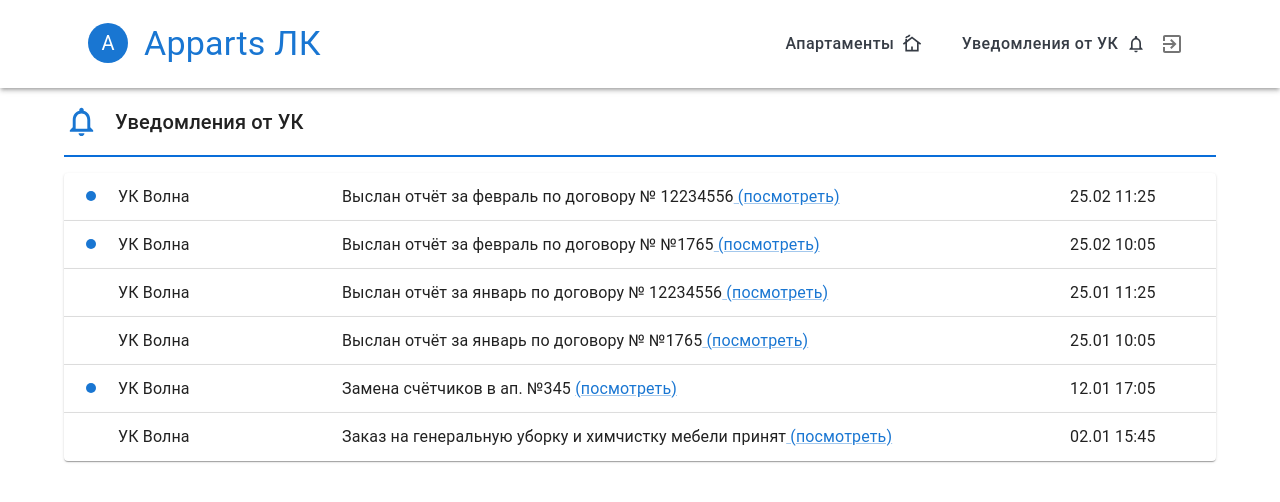
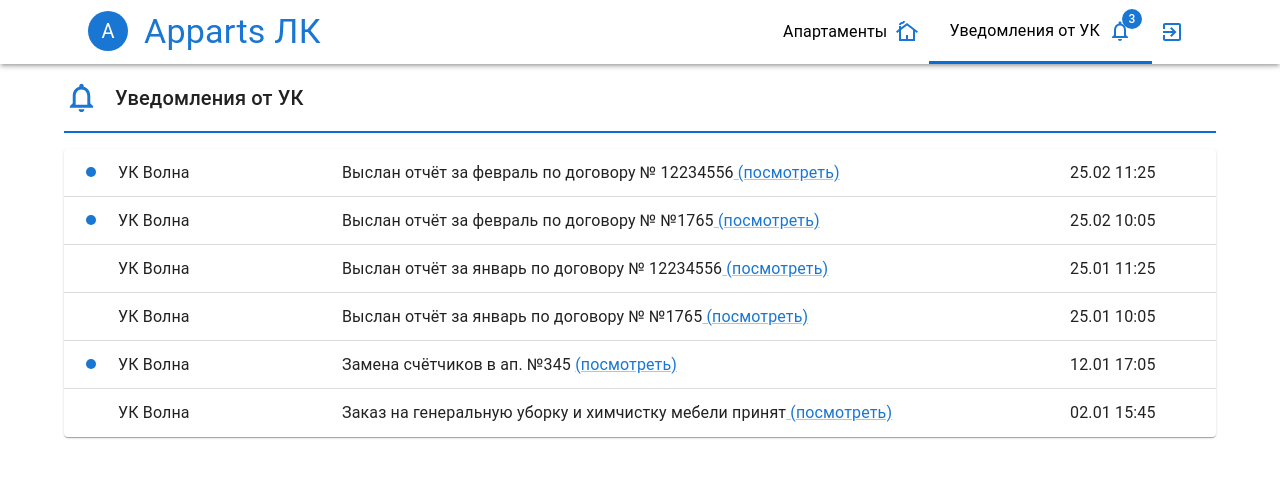
Before and after one commit to KosilovaDaria/LK_app, a React (Create React App) app: page /notifications in a window 1280 px wide. Shown: the top 502 px of the page. Built offline with nearby package versions, Linux system fonts and the light colour scheme.

Commit message:
fixed: Links style of AppHeader component

```diff
--- a/src/components/appHeader/AppHeader.js
+++ b/src/components/appHeader/AppHeader.js
@@ -1,27 +1,13 @@
-import { AppBar, Container, Typography, Button, IconButton, Toolbar, Box, Avatar } from "@mui/material";
+import { AppBar, Container, Typography, Badge, IconButton, Toolbar, Box, Avatar, Tabs, Tab } from "@mui/material";
 import { CottageOutlined, NotificationsNoneOutlined, ExitToAppOutlined } from '@mui/icons-material';
 import { blue } from "@mui/material/colors";
 import { Link, NavLink } from "react-router-dom";
-import {  styled } from '@mui/material/styles';
+import { styled } from '@mui/material/styles';
+import { useState, useEffect } from "react";
+import { useParams } from "react-router-dom";
 
 const AppHeader = () => {
 
-  const MenuButton = styled(Button) ({
-    width: 200,
-    height: 88,
-    textTransform: 'none',
-    fontSize: 16,
-    color:'rgba(54, 60, 69, 1)',
-    textDecoration:'none',
-    '&:hover':{
-      borderBottom: '2px solid rgba(9, 109, 217, 1)',
-      backgroundColor:'rgb(255, 255, 255)',
-      color:'rgba(9, 109, 217, 1)'
-    },
-    '&:focus': {
-      boxShadow: '0 0 0 0.2rem rgba(0,123,255,.5)',
-    },
-  })
 
   return (
     <AppBar position="static" color="transparent" elevation={3}>
@@ -31,16 +17,38 @@ const AppHeader = () => {
             <Avatar sx={{ bgcolor: blue[700] }}>A</Avatar>
             <Typography sx={{ color: blue[700] }} ml={2} component="h2" variant="h4">Apparts ЛК</Typography>
           </Box>
-          <Box>
-            <Link to='/apartments' style={{ textDecoration: "none" }}>
-              <MenuButton
-                endIcon={<CottageOutlined />}>Апартаменты</MenuButton>
-            </Link>
-            <Link to="/notifications" style={{ textDecoration: "none" }}>
-              <MenuButton endIcon={<NotificationsNoneOutlined />} >Уведомления от УК</MenuButton>
-            </Link>
-
-            <Link to='/signin'><IconButton ><ExitToAppOutlined /></IconButton></Link>
+          <Box sx={{ display: 'flex', alignItems: 'center' }}>
+            <NavLink to='/apartments'
+              style={({ isActive }) => {
+                return {
+                  padding: '18px 10px 18px',
+                  textDecoration: "none",
+                  color: "#000",
+                  borderBottom: isActive ? '3px solid #096DD9' : "none"
+                }
+              }}>
+              <Box sx={{ display: 'flex', alignItems: 'center' }}>
+                <Typography>Апартаменты</Typography>
+                <CottageOutlined sx={{ ml: 1 }} color="primary" />
+              </Box>
+            </NavLink>
+            <NavLink to='/notifications'
+              style={({ isActive }) => {
+                return {
+                  padding: '18px 20px 18px',
+                  textDecoration: "none",
+                  color: "#000",
+                  borderBottom: isActive ? '3px solid #096DD9' : "none"
+                }
+              }}>
+              <Box sx={{ display: 'flex', alignItems: 'center' }}>
+                <Typography>Уведомления от УК </Typography>
+                <Badge badgeContent={3} color="primary">
+                  <NotificationsNoneOutlined color="primary" sx={{ ml: 1 }} />
+                </Badge>
+              </Box>
+            </NavLink>
+            <Link to='/signin'><IconButton ><ExitToAppOutlined color="primary" /></IconButton></Link>
           </Box>
         </Toolbar>
       </Container>
--- a/src/components/notifications/Notifications.js
+++ b/src/components/notifications/Notifications.js
@@ -1,5 +1,5 @@
-import { Box, Typography,Accordion, AccordionSummary, AccordionDetails, Link  } from "@mui/material";
-import {NotificationsNoneOutlined, ExpandMore } from '@mui/icons-material';
+import { Box, Typography,Accordion, AccordionSummary, AccordionDetails, Link, Checkbox  } from "@mui/material";
+import {NotificationsNoneOutlined, ExpandMore, Circle, CircleOutlined } from '@mui/icons-material';
 import { useState, useEffect } from "react";
 import TitleBar from "../titleBar/TitleBar";
 import {  styled } from '@mui/material/styles';
--- a/src/components/pieChart/PieChart.js
+++ b/src/components/pieChart/PieChart.js
@@ -4,7 +4,7 @@ import { Animation, Legend } from '@devexpress/dx-react-chart'
 
 const PieChart = ({data}) => {
 
-console.log(data);
+// console.log(data);
 // const newdata = data.find(item => item.month == 'march' );
 
 // //  const mapStatData = (keys) => data.find(item => keys.reduce((keyValue, key) => {
--- a/src/components/singleApartment/SingleApartment.js
+++ b/src/components/singleApartment/SingleApartment.js
@@ -15,6 +15,7 @@ const SingleApartment = ({aparts}) => {
     setData(aparts);
     setApartmentId(params.apartmentId);
   }, [params.apartmentId]);
+  console.log(params);
   return (
     <>
       {data.map((item) => {
```
